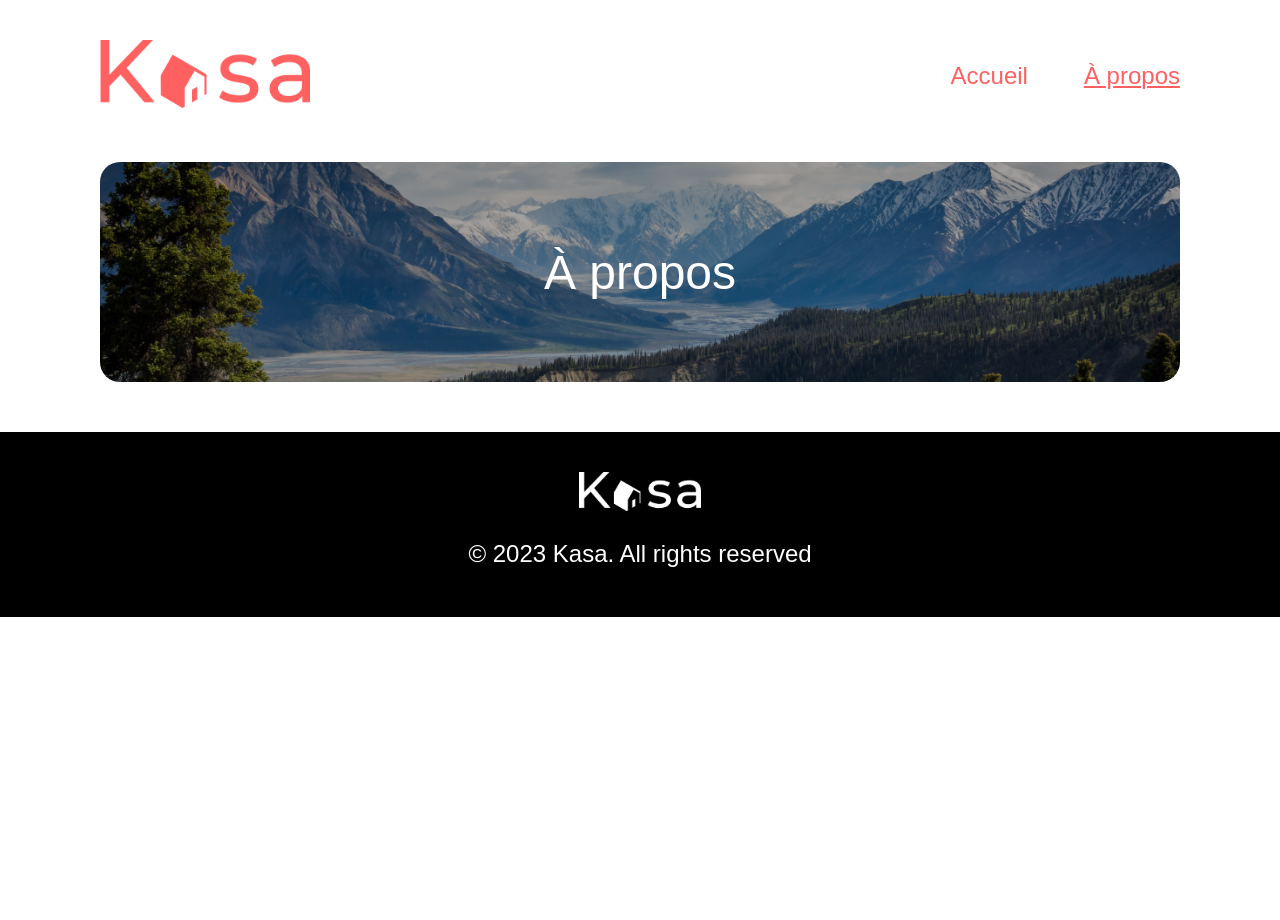
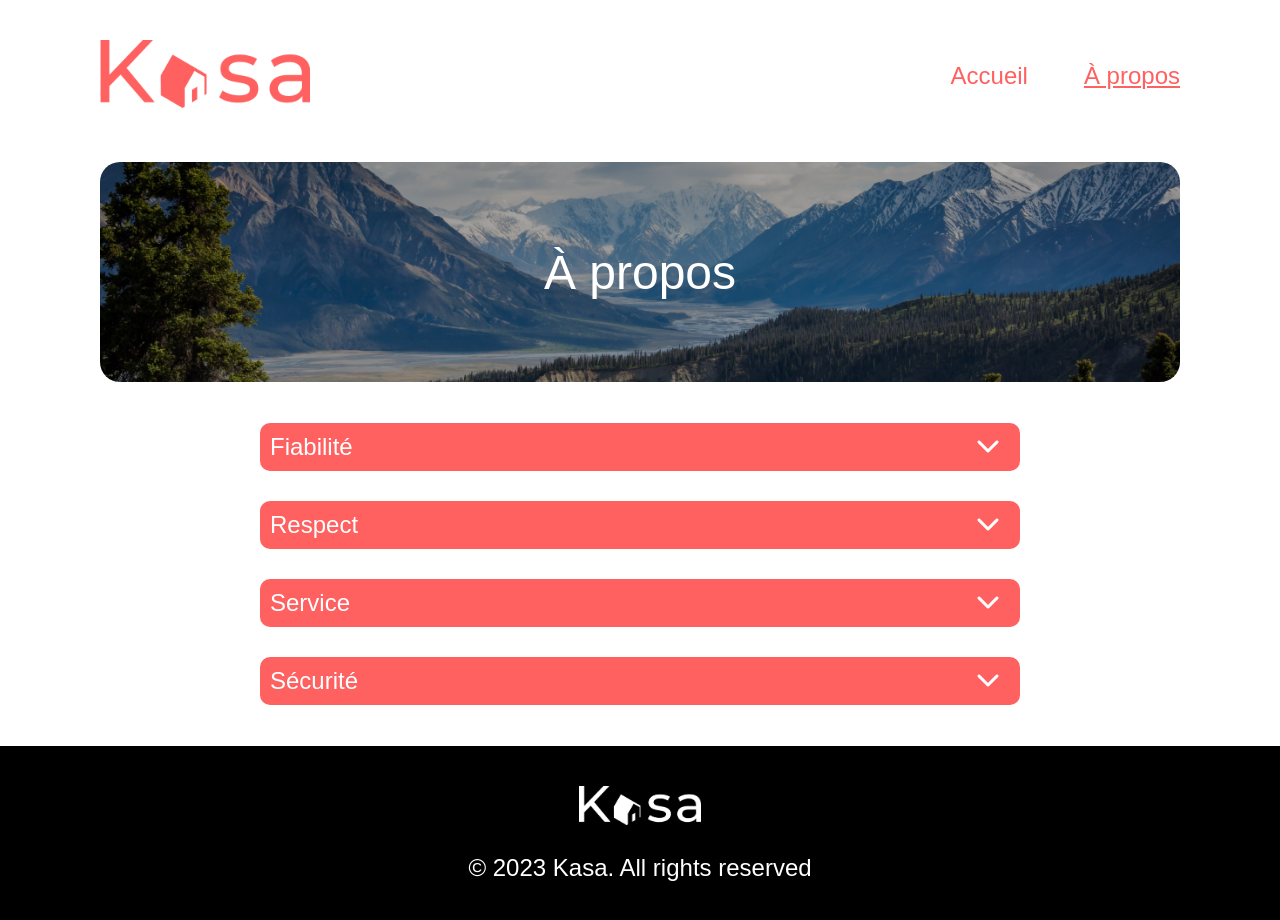
Before and after one commit to R-Maxime/Projet-6, a React (Vite) app: page /about in a window 1280 px wide. Shown: the top 920 px of the page. Before the commit the page ends 800 px from the top, so only its background shows below. Built offline with nearby package versions, Linux system fonts and the light colour scheme.

Commit message:
Add dropdown on about page

```diff
--- a/src/components/Dropdown.jsx
+++ b/src/components/Dropdown.jsx
@@ -9,15 +9,11 @@
     setIsOpen(!isOpen);
   };
 
-  const selectItem = () => {
-    setIsOpen(false);
-  };
-
   return (
     <div className='dropdown'>
       <div className='dropdown-header' onClick={toggleDropdown}>
         <span>{itemType}</span>
-        <i className={`fa-solid ${isOpen ? 'fa-chevron-down' : 'fa-chevron-up'}`}></i>
+        <i className={`fa-solid ${isOpen ? 'fa-chevron-down down' : 'fa-chevron-down up'}`}></i>
       </div>
       {isOpen && (
         <div className='dropdown-list'>
@@ -25,7 +21,6 @@
             <div
               key={index}
               className='dropdown-list-item'
-              onClick={() => selectItem()}
             >
               {item}
             </div>
--- a/src/pages/About/index.jsx
+++ b/src/pages/About/index.jsx
@@ -1,14 +1,39 @@
 import BannerContainer from '../../components/BannerContainer';
 import mountain from '../../assets/mountain.png';
+import Dropdown from '../../components/Dropdown';
+import '../../styles/About.scss';
 
 function About() {
+  const dropdownInfos = [
+    {
+      text: ['Les annonces postées sur Kasa garantissent une fiabilité totale. Les photos sont conformes aux logements, et toutes les informations sont régulièrement vérifiées par nos équipes.'],
+      itemType: 'Fiabilité'
+    },
+    {
+      text: ['La bienveillance fait partie des valeurs fondatrices de Kasa. Tout comportement discriminatoire ou de perturbation du voisinage entraînera une exclusion de notre plateforme..'],
+      itemType: 'Respect'
+    },
+    {
+      text: ['Nos équipes se tiennent à votre disposition pour vous fournir une expérience parfaite. N\'hésitez pas à nous contacter si vous avez la moindre question.'],
+      itemType: 'Service'
+    }, {
+      text: ['La sécurité est la priorité de Kasa. Aussi bien pour nos hôtes que pour les voyageurs, chaque logement correspond aux critères de sécurité établis par nos services. En laissant une note aussi bien à l\'hôte qu\'au locataire, cela permet à nos équipes de vérifier que les standards sont bien respectés. Nous organisons également des ateliers sur la sécurité domestique pour nos hôtes.'],
+      itemType: 'Sécurité'
+    }
+  ];
+
   return (
-    <div>
+    <div className='about'>
       <BannerContainer
         img={mountain}
         altText="Image d'une montagne enneigée"
         text="À propos"
       />
+      <div className='about-dropdown'>
+        {dropdownInfos.map((dropdownInfo, index) => (
+          <Dropdown key={index} items={dropdownInfo.text} itemType={dropdownInfo.itemType} />
+        ))}
+      </div>
     </div>
   );
 }
--- /dev/null
+++ b/src/styles/About.scss
@@ -0,0 +1,21 @@
+.about {
+  .about-dropdown {
+    padding: 41px 100px;
+    display: flex;
+    width: 75%;
+    flex-direction: column;
+    margin: 0 auto;
+    gap: 30px;
+  }
+}
+
+@media (max-width: 756px) {
+  .about {
+    .about-dropdown {
+      padding: 0 15px 22px;
+      width: 100%;
+      margin: 0;
+      gap: 20px;
+    }
+  }
+}
--- a/src/styles/BannerContainer.scss
+++ b/src/styles/BannerContainer.scss
@@ -3,7 +3,7 @@
   flex-direction: column;
   align-items: center;
   justify-content: center;
-  padding: 50px 100px 50px;
+  padding: 50px 100px 0;
 
   img {
     object-fit: cover;
--- a/src/styles/Dropdown.scss
+++ b/src/styles/Dropdown.scss
@@ -7,24 +7,19 @@
     background: #FF6060;
     color: white;
     border-radius: 10px;
+    cursor: pointer;
 
     .fa-solid {
       float: right;
-    }
-
-    .fa-chevron-up {
-      animation: rotate-0 0.4s both;
-      rotate: 0deg;
+      transition: transform 0.5s;
     }
 
     .fa-chevron-down {
-      animation: rotate-180 0.4s both;
-      rotate: 180deg;
+      transform: rotate(0deg);
     }
 
-
-    &:hover {
-      cursor: pointer;
+    .down {
+      transform: rotate(180deg);
     }
   }
 
@@ -32,29 +27,9 @@
     display: flex;
     flex-direction: column;
     background-color: #F6F6F6;
+    color: #FF6060;
     padding: 10px 20px 20px 20px;
     gap: 5px;
     font-size: 18px;
   }
 }
-
-@keyframes rotate-180 {
-  0% {
-    transform: rotate(0);
-  }
-
-  100% {
-    transform: rotate(-180deg);
-  }
-}
-
-
-@keyframes rotate-0 {
-  0% {
-    transform: rotate(-180deg);
-  }
-
-  100% {
-    transform: rotate(0deg);
-  }
-}
--- a/src/styles/HousingContainer.scss
+++ b/src/styles/HousingContainer.scss
@@ -4,7 +4,7 @@
   display: grid;
   border-radius: 25px;
   background-color: $grey;
-  margin: 0 100px 50px;
+  margin: 50px 100px 50px;
   padding: 50px;
   grid-template-columns: repeat(3, 1fr);
   gap: 60px;
```
